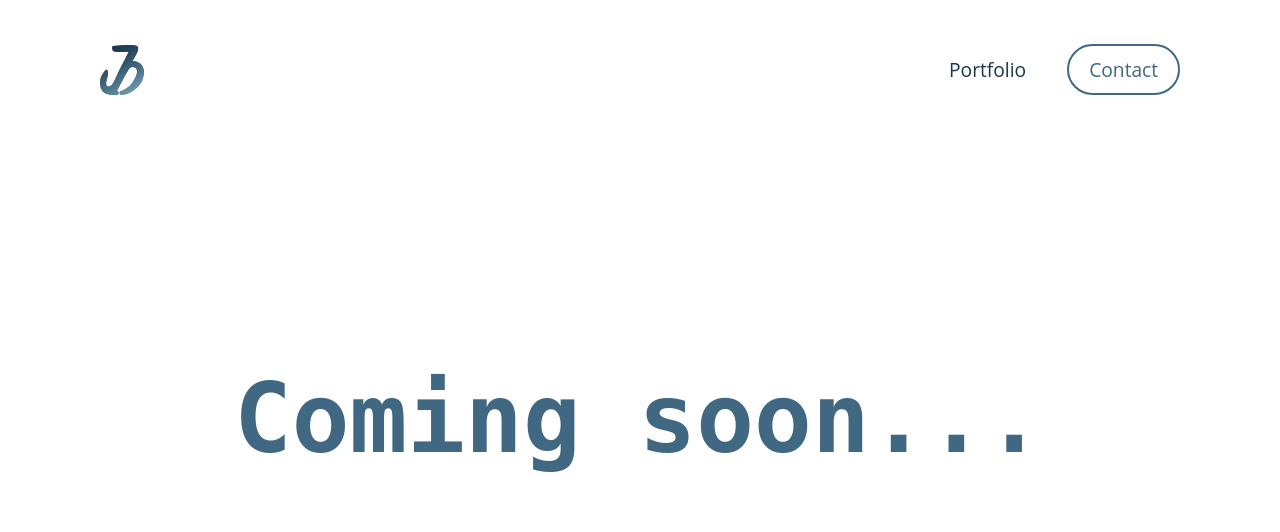
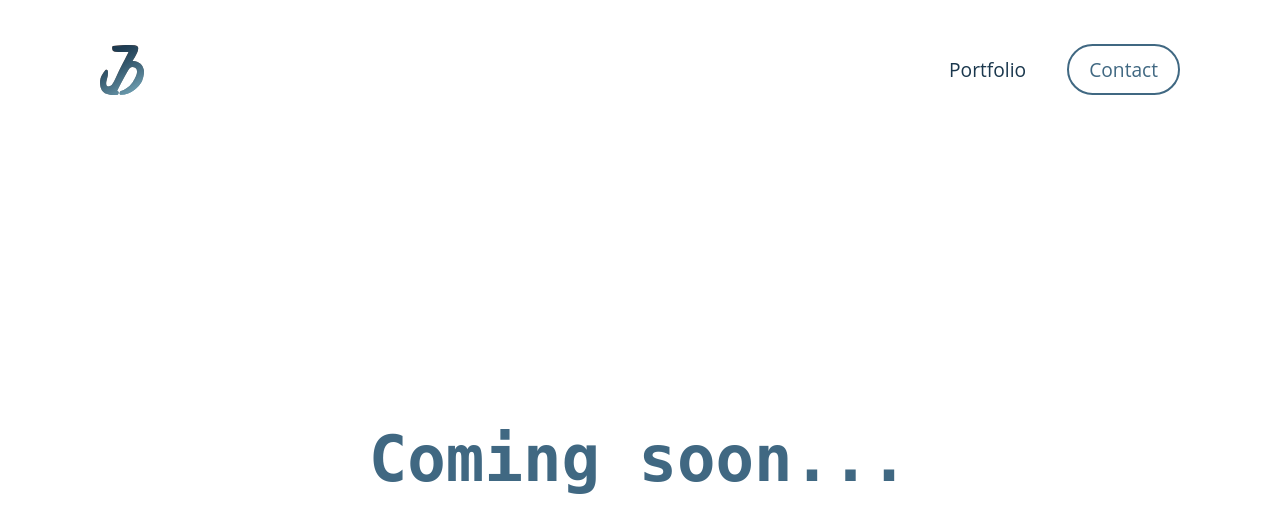
Before and after one commit to jho3r/web-jho3r, a React app: page /web-jho3r/blog in a window 1280 px wide. Shown: the top 532 px of the page. Built offline with nearby package versions, Linux system fonts and the light colour scheme.

Commit message:
Fixing comming soon text size

```diff
--- a/src/styles/ComingSoon.scss
+++ b/src/styles/ComingSoon.scss
@@ -4,12 +4,20 @@
     display: grid;
     place-items: center;
     height: 80vh;
-    font-size: $type-demo-font-size;
+    font-size: 2em;
     font-family: $font-type;
     color: $color-primary;
+    padding: $section-padding;
 
     .typedemo {
         animation: blink 0.5s step-end infinite alternate;
         border-right: 3px solid;
     }
 }
+
+@media (max-width: $max-width) {
+    .ComingSoon {
+        padding: $section-padding-mobile;
+        font-size: 1.2em;
+    }
+}
```
